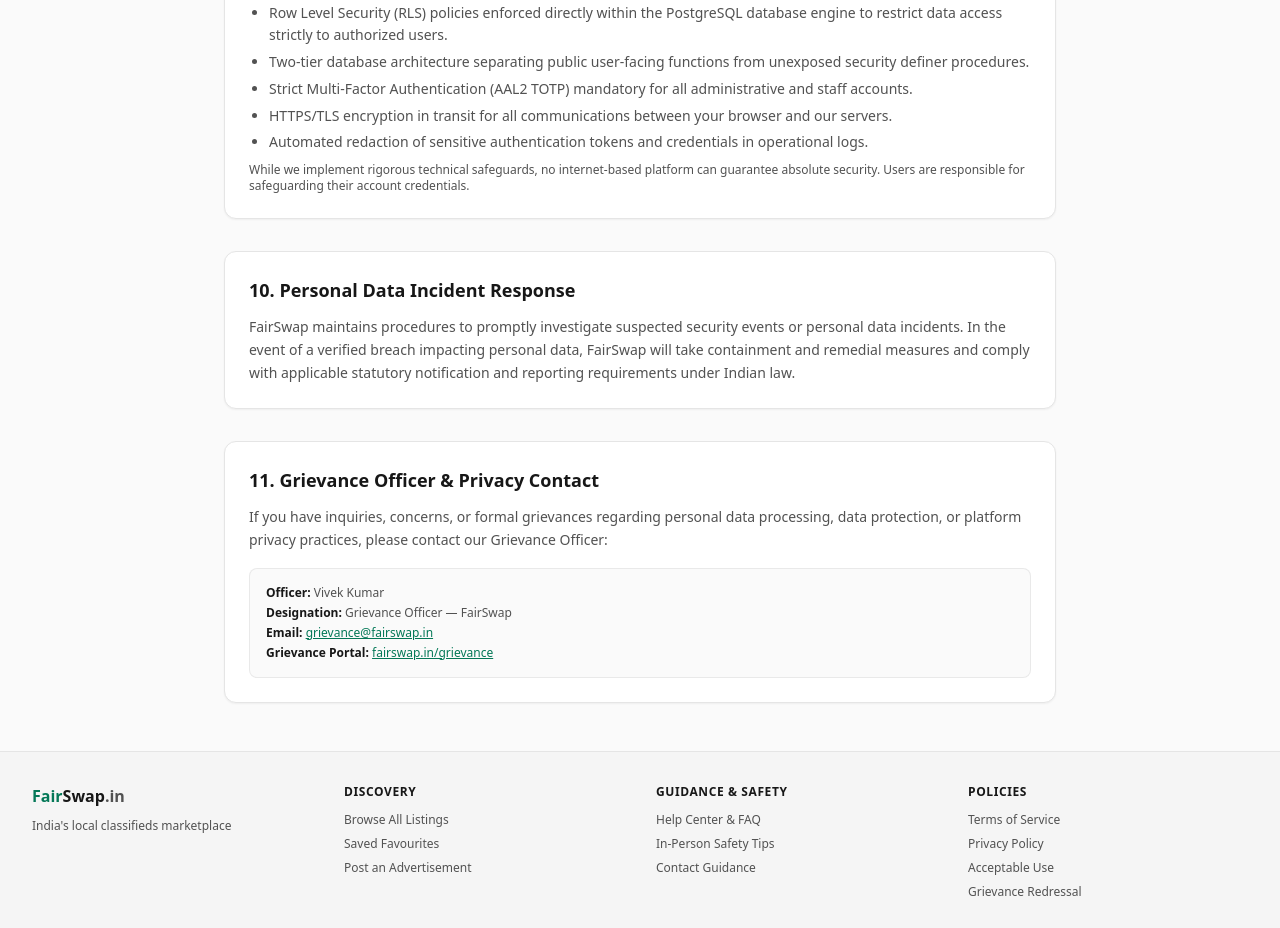
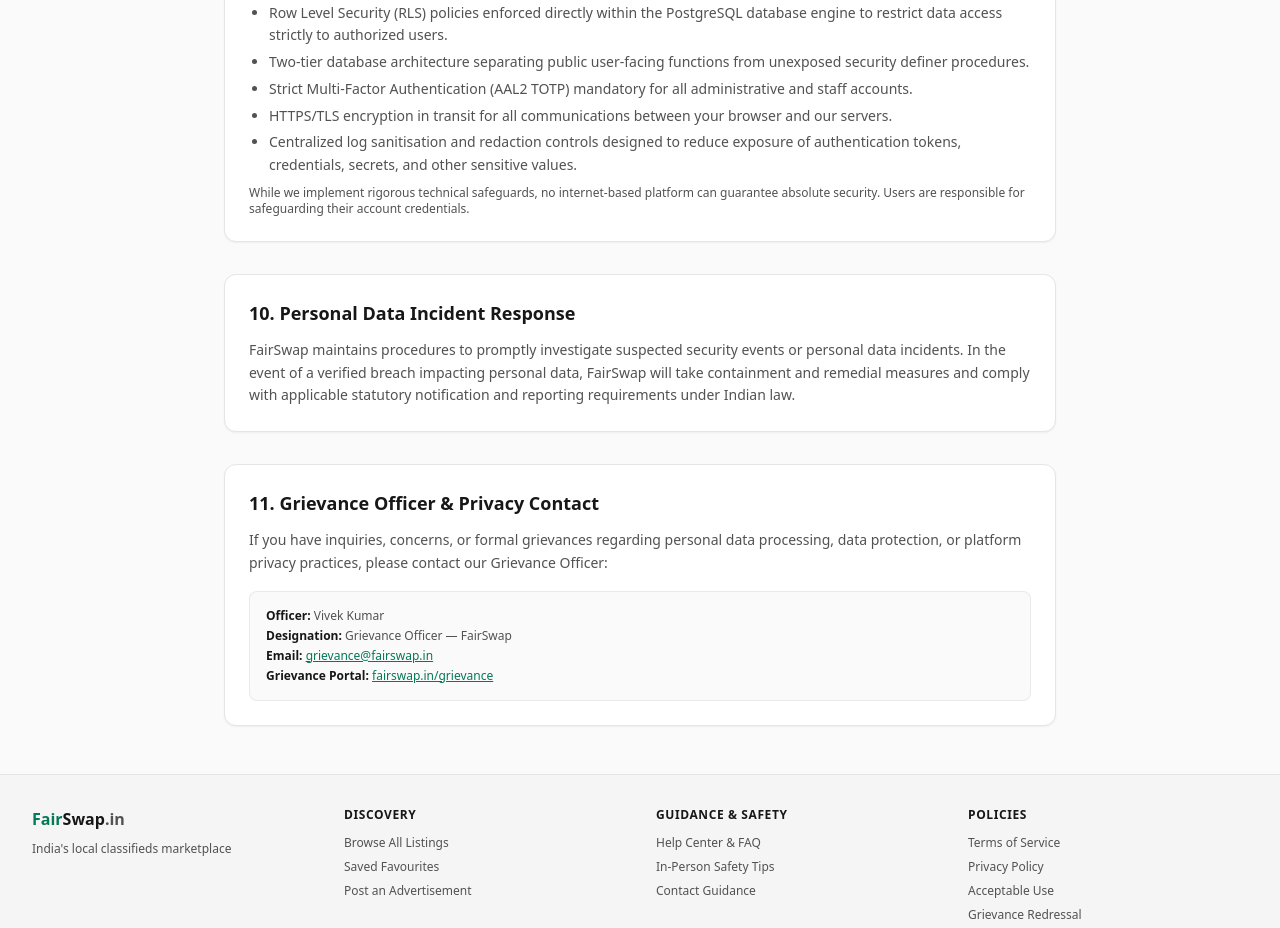
Before and after one commit to vivek2310sharma/FairSwap-Web, a Next.js app: page /privacy in a window 1280 px wide. Shown: the part 3460-4388 px from the top of the page. Built offline with nearby package versions, Linux system fonts and the light colour scheme; no server answers.

Commit message:
fix(compliance): align security disclosure wording

```diff
--- a/src/app/privacy/page.tsx
+++ b/src/app/privacy/page.tsx
@@ -257,7 +257,7 @@ export default function PrivacyPage() {
               <li>Two-tier database architecture separating public user-facing functions from unexposed security definer procedures.</li>
               <li>Strict Multi-Factor Authentication (AAL2 TOTP) mandatory for all administrative and staff accounts.</li>
               <li>HTTPS/TLS encryption in transit for all communications between your browser and our servers.</li>
-              <li>Automated redaction of sensitive authentication tokens and credentials in operational logs.</li>
+              <li>Centralized log sanitisation and redaction controls designed to reduce exposure of authentication tokens, credentials, secrets, and other sensitive values.</li>
             </ul>
             <p className="mt-2 text-xs">
               While we implement rigorous technical safeguards, no internet-based platform can guarantee absolute security. Users are responsible for safeguarding their account credentials.
```
Also changed, not shown: 1 other file (tests, documents, lock files or other folders).
